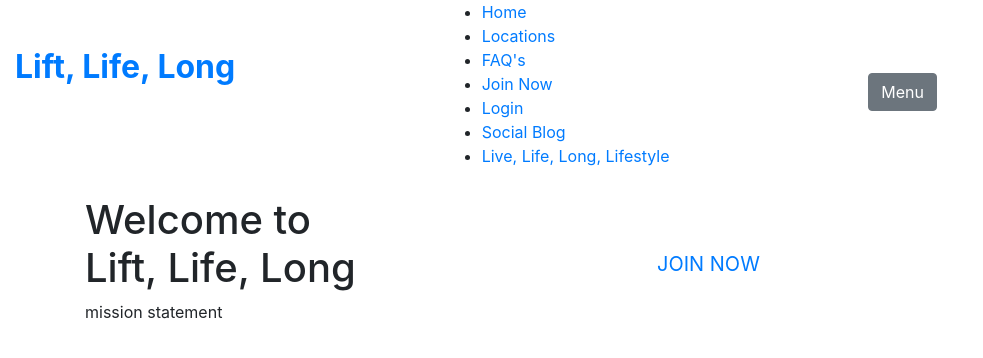
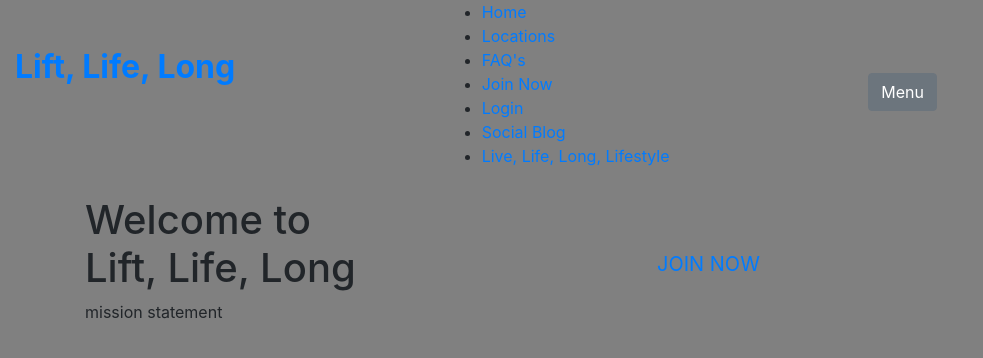
Before and after one commit to tWilltp/Project-5-e-commerce, a Django app: page / in a window 1280 px wide. Shown: the top 358 px of the page, without its empty margins (0-983 px from the left). Run offline with Django 3.2, Linux system fonts and the light colour scheme.

Commit message:
linked base.css to base.html file

```diff
--- a/lift_life_long/settings.py
+++ b/lift_life_long/settings.py
@@ -146,6 +146,10 @@ USE_TZ = True
 # https://docs.djangoproject.com/en/3.2/howto/static-files/
 
 STATIC_URL = '/static/'
+STATICFILES_DIRS = (os.path.join(BASE_DIR, 'static'),)
+
+MEDIA_URL = '/media/'
+MEDIA_ROOT = os.path.join(BASE_DIR, 'media')
 
 # Default primary key field type
 # https://docs.djangoproject.com/en/3.2/ref/settings/#default-auto-field
--- a/lift_life_long/urls.py
+++ b/lift_life_long/urls.py
@@ -15,9 +15,12 @@ Including another URLconf
 """
 from django.contrib import admin
 from django.urls import path, include
+from django.conf import settings
+from django.conf.urls.static import static
+
 
 urlpatterns = [
     path('admin/', admin.site.urls),
     path('accounts/', include("allauth.urls")),
     path('', include("home.urls"))
-]
+] + static(settings.MEDIA_URL, document_root=settings.MEDIA_ROOT)
--- a/static/css/base.css
+++ b/static/css/base.css
@@ -1,3 +1,12 @@
 html {
     height: 100%;
 }
+
+body {
+    background: gray;
+    background-size: cover;
+}
+
+.logo {
+    width: fit-content;
+}
--- a/templates/base.html
+++ b/templates/base.html
@@ -15,6 +15,7 @@
 
     {% block corecss %}
     <link rel="stylesheet" href="https://cdn.jsdelivr.net/npm/bootstrap@4.6.2/dist/css/bootstrap.min.css" integrity="sha384-xOolHFLEh07PJGoPkLv1IbcEPTNtaed2xpHsD9ESMhqIYd0nLMwNLD69Npy4HI+N" crossorigin="anonymous">
+    <link rel="stylesheet" href="{% static 'css/base.css' %}">
     {% endblock %}
 
     {% block extra_css %}
```
